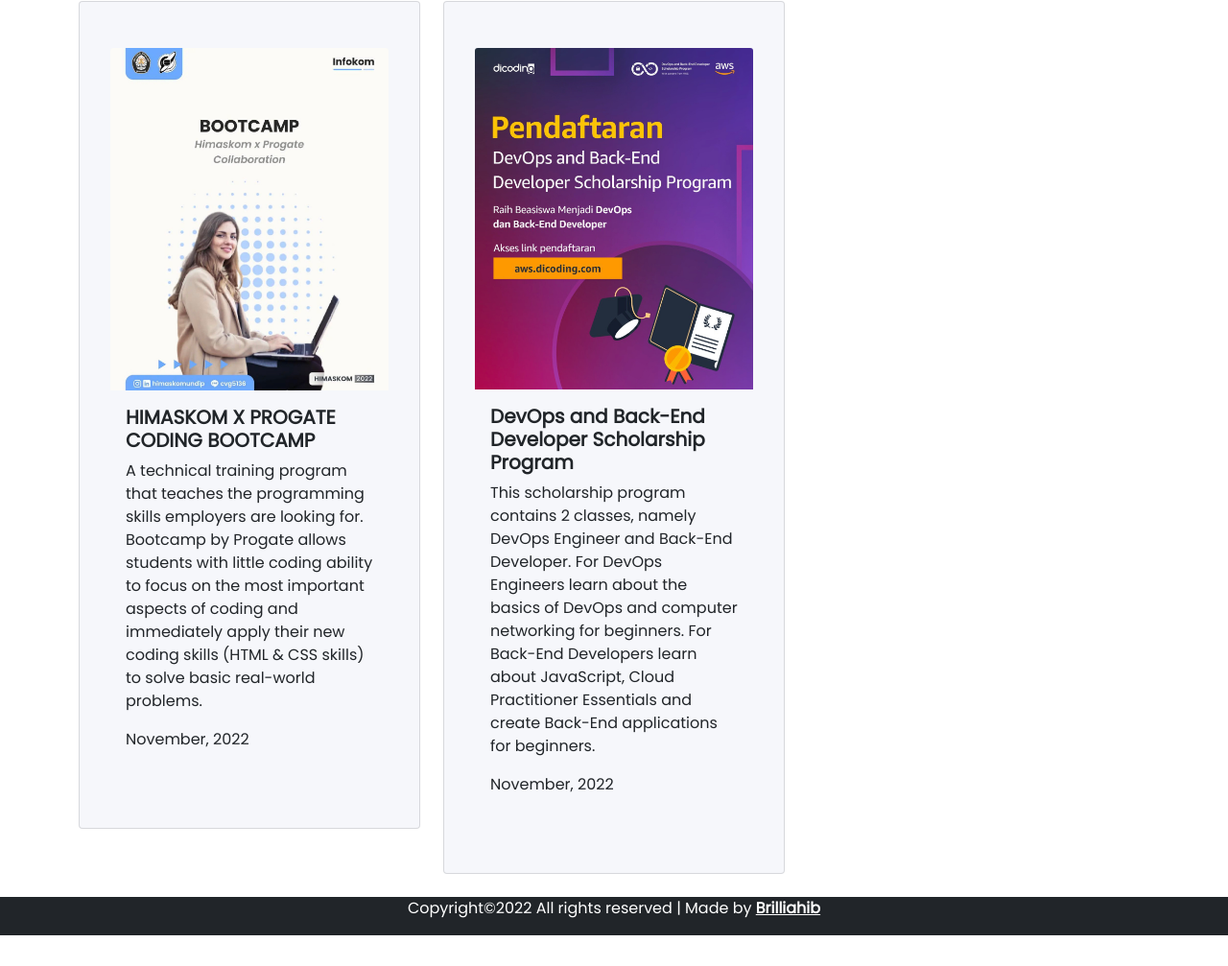
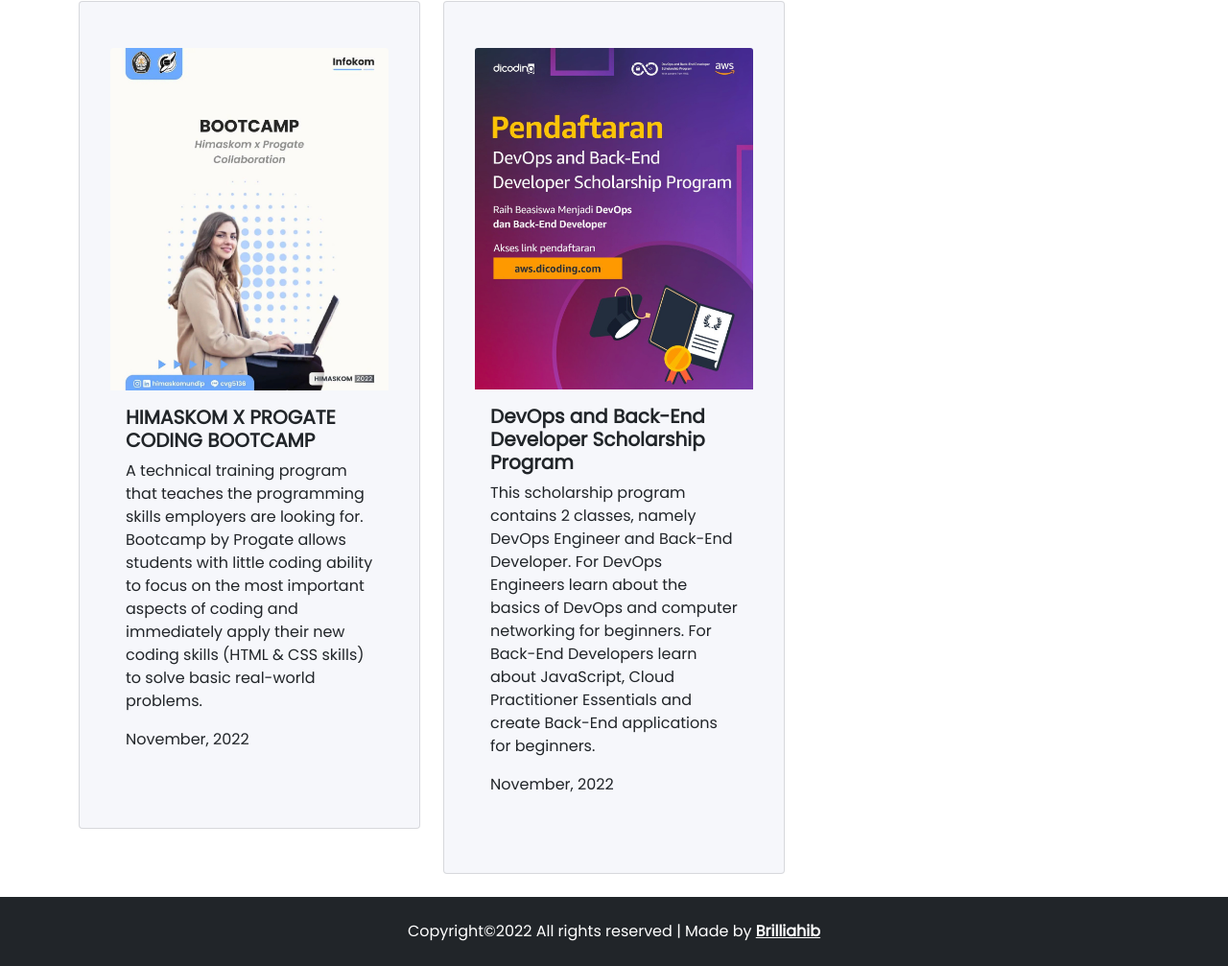
Before and after one commit to Brilliahib/Brilliahib.github.io, a plain HTML site: page index.html in a window 1280 px wide. Shown: the part 1837-2844 px from the top of the page at 96% size. Before the commit the page ends 2812 px from the top, so only its background shows below. Drawn offline with nearby package versions, Linux system fonts and the light colour scheme.

Commit message:
Update index.html

```diff
--- a/index.html
+++ b/index.html
@@ -193,7 +193,7 @@
 
     <!-- CONTACT END -->
     <!-- Footer -->
-    <footer class="bg-dark text-white text-center pb-3">Copyright©2022 All rights reserved | Made by <a href="https://www.instagram.com/brilliahib69/" class="text-white fw-bold">Brilliahib</a></footer>
+    <footer class="bg-dark text-white text-center pb-4 pt-4">Copyright©2022 All rights reserved | Made by <a href="https://www.instagram.com/brilliahib69/" class="text-white fw-bold">Brilliahib</a></footer>
     <script src="https://cdn.jsdelivr.net/npm/bootstrap@5.0.2/dist/js/bootstrap.bundle.min.js" integrity="sha384-MrcW6ZMFYlzcLA8Nl+NtUVF0sA7MsXsP1UyJoMp4YLEuNSfAP+JcXn/tWtIaxVXM" crossorigin="anonymous"></script>
   <!-- Footer End -->
   </body>
```
